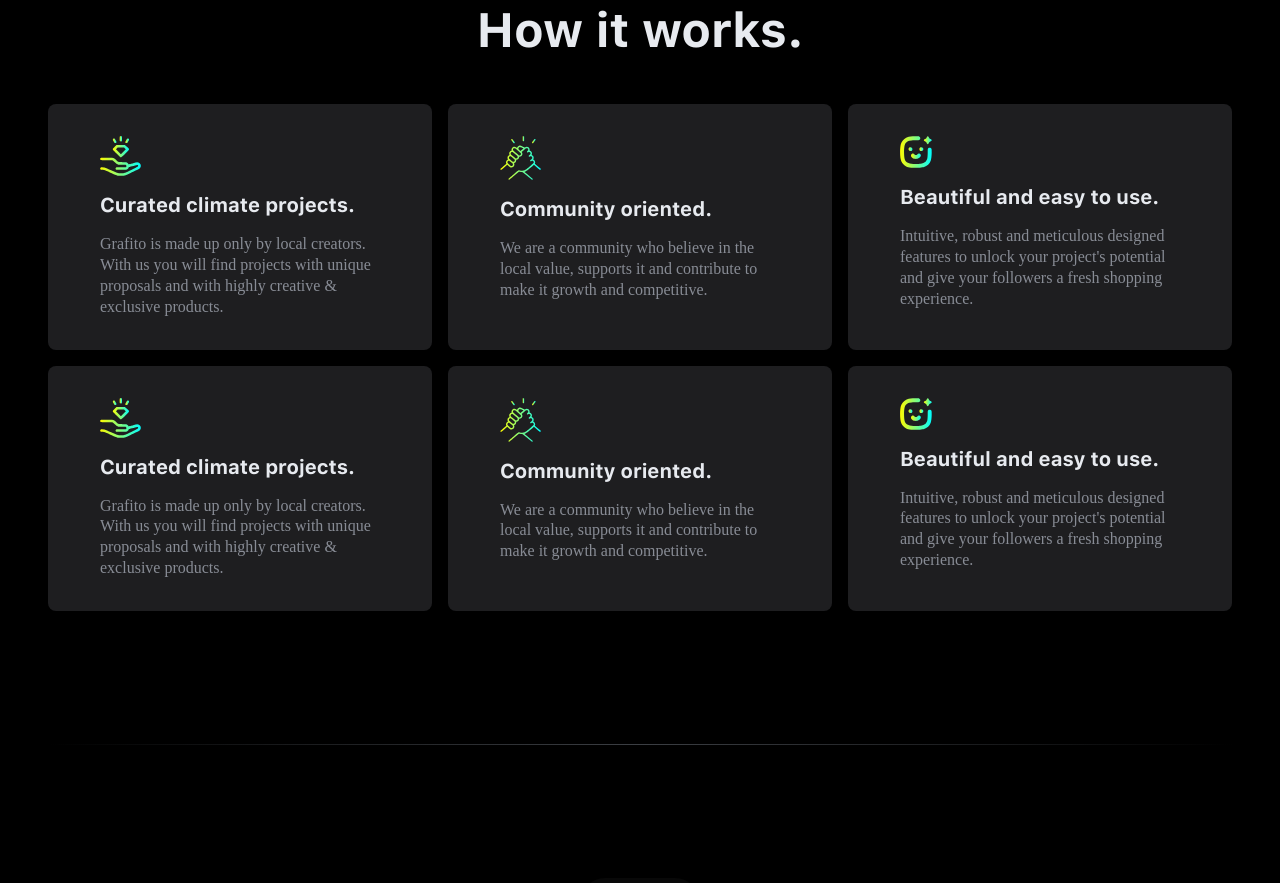
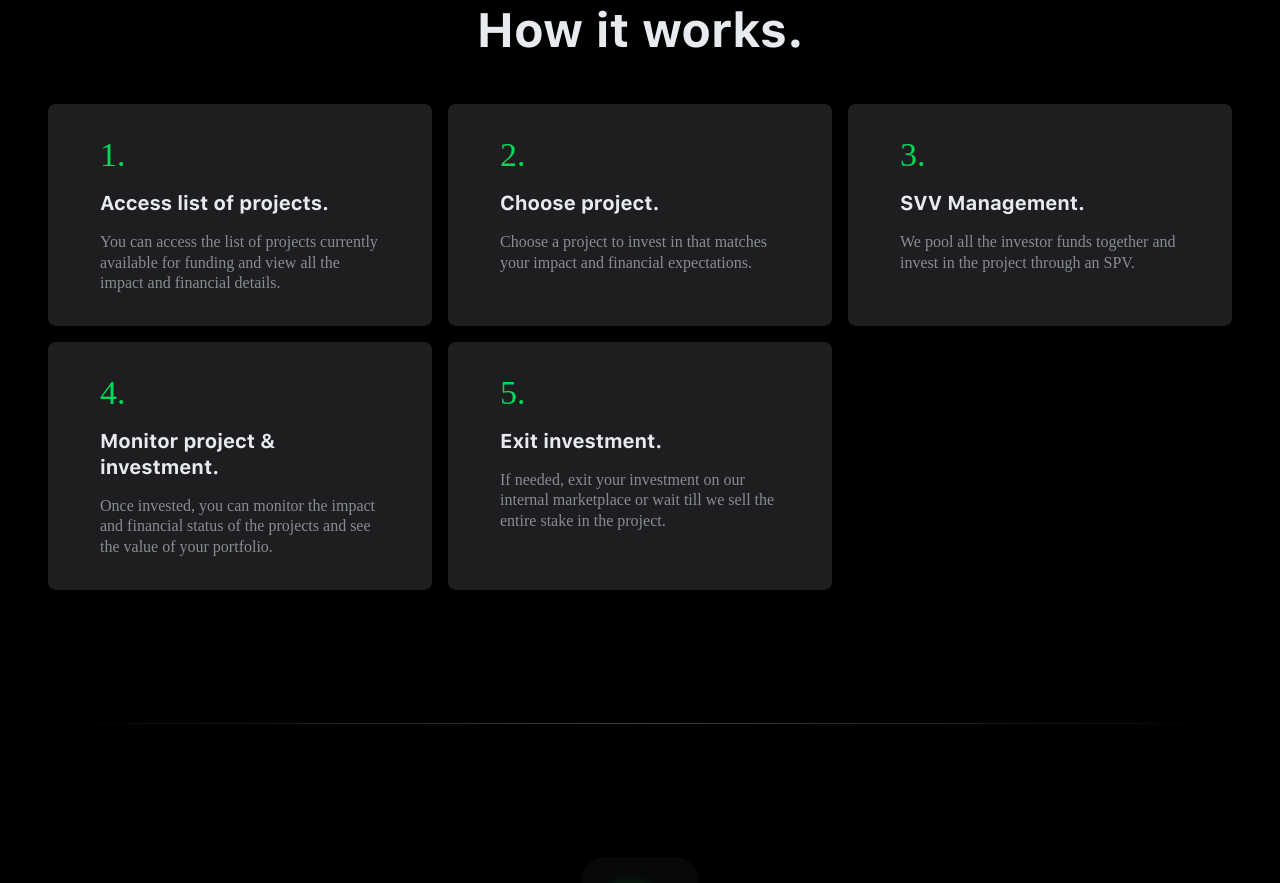
Before and after one commit to ClementeSerrano/web-app-boilerplate, a React (Create React App) app: page / in a window 1280 px wide. Shown: the part 4040-4923 px from the top of the page. Built offline with nearby package versions, Linux system fonts and the light colour scheme; no server answers; a web font is replaced by a local one.

Commit message:
:lipstick: Update how it works section content

```diff
--- a/src/home/pages/sections/HowItWorksSection/HowItWorksSection.tsx
+++ b/src/home/pages/sections/HowItWorksSection/HowItWorksSection.tsx
@@ -3,9 +3,6 @@ import { useTheme } from 'styled-components';
 import { useDevice } from '../../../../common/contexts/DeviceContext/DeviceContext.hooks';
 import Typography from '../../../../common/components/Typography/Typography';
 import Card from '../../../../common/components/Card/Card';
-import ValueIcon from '../../../../common/assets/icons/ValueIcon';
-import TeamworkIcon from '../../../../common/assets/icons/TeamworkIcon';
-import BeautifulIcon from '../../../../common/assets/icons/BeautifulIcon';
 import SectionContainer from '../../../../common/components/SectionContainer/SectionContainer';
 
 import {
@@ -36,7 +33,13 @@ export default function HowItWorksSection() {
           }}
         >
           <CompetitiveAdvantagesIconContainer>
-            <ValueIcon height={40} />
+            <Typography
+              as="h1"
+              variant="title4"
+              style={{ color: theme.palette.primary.main }}
+            >
+              1.
+            </Typography>
           </CompetitiveAdvantagesIconContainer>
 
           <Typography
@@ -44,13 +47,12 @@ export default function HowItWorksSection() {
             variant="title6"
             style={{ marginBottom: theme.spacing.sm }}
           >
-            Curated climate projects.
+            Access list of projects.
           </Typography>
 
           <Typography as="p" variant="paragraph1" color="level3">
-            Grafito is made up only by local creators. With us you will find
-            projects with unique proposals and with highly creative & exclusive
-            products.
+            You can access the list of projects currently available for funding
+            and view all the impact and financial details.
           </Typography>
         </Card>
 
@@ -62,7 +64,13 @@ export default function HowItWorksSection() {
           }}
         >
           <CompetitiveAdvantagesIconContainer>
-            <TeamworkIcon height={44} />
+            <Typography
+              as="h1"
+              variant="title4"
+              style={{ color: theme.palette.primary.main }}
+            >
+              2.
+            </Typography>
           </CompetitiveAdvantagesIconContainer>
 
           <Typography
@@ -70,13 +78,12 @@ export default function HowItWorksSection() {
             variant="title6"
             style={{ marginBottom: theme.spacing.sm }}
           >
-            Community oriented.
+            Choose project.
           </Typography>
 
-          {/* Add: we help each other and work together (more teamwork oriented). */}
           <Typography as="p" variant="paragraph1" color="level3">
-            We are a community who believe in the local value, supports it and
-            contribute to make it growth and competitive.
+            Choose a project to invest in that matches your impact and financial
+            expectations.
           </Typography>
         </Card>
 
@@ -88,7 +95,13 @@ export default function HowItWorksSection() {
           }}
         >
           <CompetitiveAdvantagesIconContainer>
-            <BeautifulIcon height={32} />
+            <Typography
+              as="h1"
+              variant="title4"
+              style={{ color: theme.palette.primary.main }}
+            >
+              3.
+            </Typography>
           </CompetitiveAdvantagesIconContainer>
 
           <Typography
@@ -96,13 +109,12 @@ export default function HowItWorksSection() {
             variant="title6"
             style={{ marginBottom: theme.spacing.sm }}
           >
-            Beautiful and easy to use.
+            SVV Management.
           </Typography>
 
           <Typography as="p" variant="paragraph1" color="level3">
-            Intuitive, robust and meticulous designed features to unlock your
-            project's potential and give your followers a fresh shopping
-            experience.
+            We pool all the investor funds together and invest in the project
+            through an SPV.
           </Typography>
         </Card>
 
@@ -114,7 +126,13 @@ export default function HowItWorksSection() {
           }}
         >
           <CompetitiveAdvantagesIconContainer>
-            <ValueIcon height={40} />
+            <Typography
+              as="h1"
+              variant="title4"
+              style={{ color: theme.palette.primary.main }}
+            >
+              4.
+            </Typography>
           </CompetitiveAdvantagesIconContainer>
 
           <Typography
@@ -122,13 +140,12 @@ export default function HowItWorksSection() {
             variant="title6"
             style={{ marginBottom: theme.spacing.sm }}
           >
-            Curated climate projects.
+            Monitor project & investment.
           </Typography>
 
           <Typography as="p" variant="paragraph1" color="level3">
-            Grafito is made up only by local creators. With us you will find
-            projects with unique proposals and with highly creative & exclusive
-            products.
+            Once invested, you can monitor the impact and financial status of
+            the projects and see the value of your portfolio.
           </Typography>
         </Card>
 
@@ -140,7 +157,13 @@ export default function HowItWorksSection() {
           }}
         >
           <CompetitiveAdvantagesIconContainer>
-            <TeamworkIcon height={44} />
+            <Typography
+              as="h1"
+              variant="title4"
+              style={{ color: theme.palette.primary.main }}
+            >
+              5.
+            </Typography>
           </CompetitiveAdvantagesIconContainer>
 
           <Typography
@@ -148,39 +171,12 @@ export default function HowItWorksSection() {
             variant="title6"
             style={{ marginBottom: theme.spacing.sm }}
           >
-            Community oriented.
-          </Typography>
-
-          {/* Add: we help each other and work together (more teamwork oriented). */}
-          <Typography as="p" variant="paragraph1" color="level3">
-            We are a community who believe in the local value, supports it and
-            contribute to make it growth and competitive.
-          </Typography>
-        </Card>
-
-        <Card
-          style={{
-            padding: isPhone ? '32px 24px' : '32px 52px',
-            alignItems: isPhone ? 'center' : 'unset',
-            backgroundColor: theme.palette.background.level2,
-          }}
-        >
-          <CompetitiveAdvantagesIconContainer>
-            <BeautifulIcon height={32} />
-          </CompetitiveAdvantagesIconContainer>
-
-          <Typography
-            as="h2"
-            variant="title6"
-            style={{ marginBottom: theme.spacing.sm }}
-          >
-            Beautiful and easy to use.
+            Exit investment.
           </Typography>
 
           <Typography as="p" variant="paragraph1" color="level3">
-            Intuitive, robust and meticulous designed features to unlock your
-            project's potential and give your followers a fresh shopping
-            experience.
+            If needed, exit your investment on our internal marketplace or wait
+            till we sell the entire stake in the project.
           </Typography>
         </Card>
       </CompetitiveAdvantagesCardsContainer>
```
